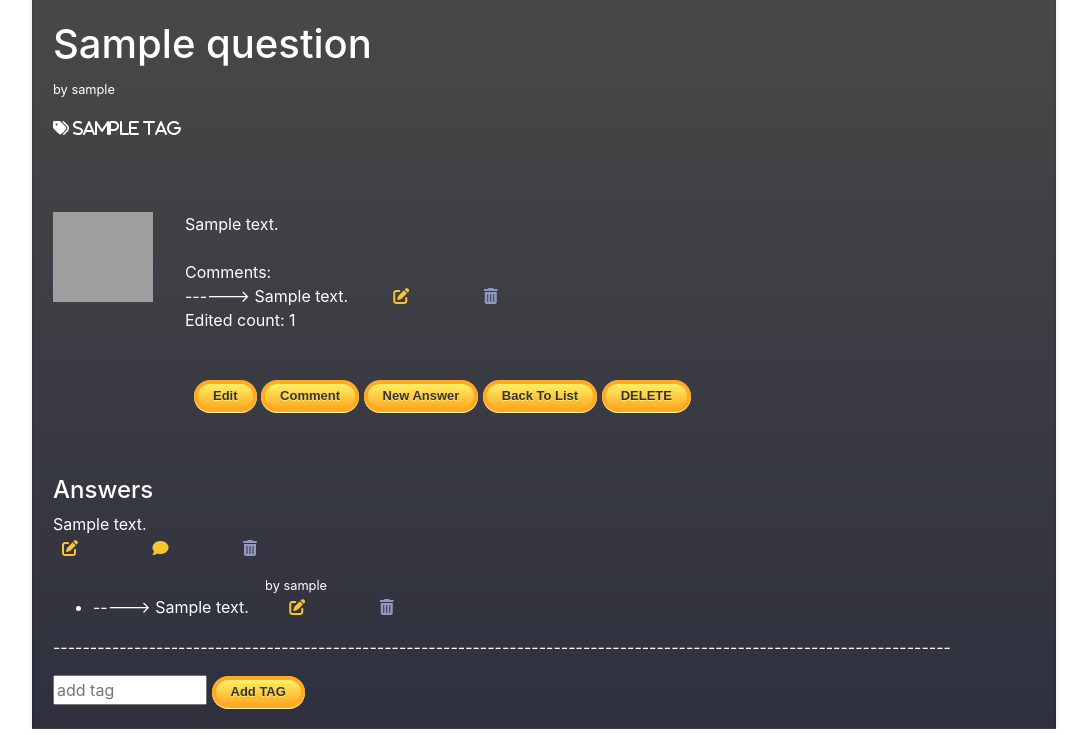
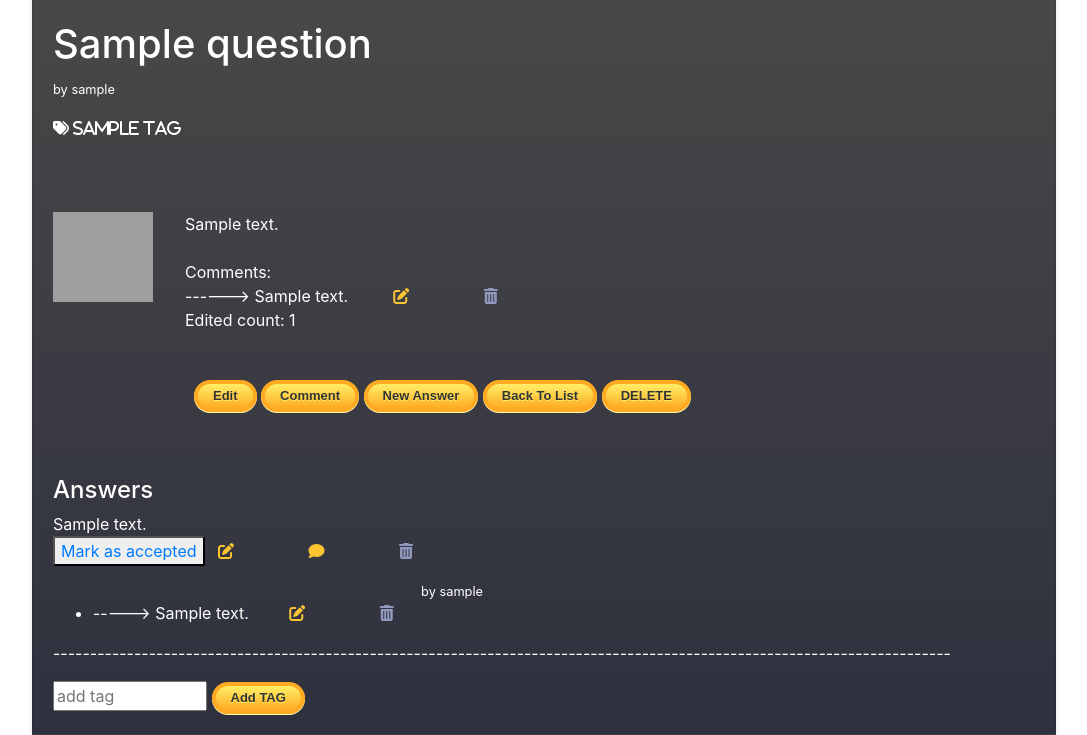
Before and after one commit to Conalau/AskMate, a Flask app: template templates/questions.html in a window 1280 px wide. Shown: the part 153-888 px from the top of the page, without its empty margins (96-1183 px from the left). Run offline with Flask 2, Linux system fonts and the light colour scheme; the visitor is signed in with stand-in values (Sample User, id 1); the template is opened without the code that fills it: most values are stand-ins (such as "Sample title", 1, 10 or a date in 2020); some libraries are stand-ins or nearby versions; grey boxes are pictures that could not be loaded.

Commit message:
Adjust marked answers for the forum

```diff
--- a/data_manager.py
+++ b/data_manager.py
@@ -193,7 +193,7 @@ def get_tags(cursor, question_id):
     cursor.execute("""
     SELECT tag.id,tag.name FROM tag
      INNER JOIN question_tag ON tag.id = question_tag.tag_id
-     WHERE question_id = %(question_id)s
+     WHERE question_tag.question_id = %(question_id)s
     """,
                    {'question_id': question_id})
     tags = cursor.fetchall()
--- a/server.py
+++ b/server.py
@@ -408,16 +408,16 @@ def route_user_activity(user_id):
                            answers_dict_list=answers_dict_list, comments_dict_list=comments_dict_list, user_details=user_details)
 
 
-@app.route('/mark-accepted/<answer_id>/<user_id>')
-def route_mark_accepted(answer_id, user_id):
+@app.route('/mark-accepted/<answer_id>/<question_id>')
+def route_mark_accepted(answer_id, question_id):
     data_manager.mark_answer_as_accepted(answer_id)
-    return redirect(url_for('route_user_activity', user_id=user_id))
+    return redirect(url_for('display_one_question', question_id=question_id))
 
 
-@app.route('/unmark/<answer_id>/<user_id>')
-def route_unmark_answer(answer_id, user_id):
+@app.route('/unmark/<answer_id>/<question_id>')
+def route_unmark_answer(answer_id, question_id):
     data_manager.unmark_accepted_answer(answer_id)
-    return redirect(url_for('route_user_activity', user_id=user_id))
+    return redirect(url_for('display_one_question', question_id=question_id))
 
 
 if __name__ == "__main__":
--- a/templates/questions.html
+++ b/templates/questions.html
@@ -67,6 +67,20 @@
 <div class ="answer">
     {% if answer['user_id'] == session['user_id'] %}
                 <p>{{answer['message']}}<br>
+
+                {% if answer['accepted'] %}
+                    <i class="fas fa-check-square"></i><br>
+                    <button>
+                        <a href="/unmark/{{ answer['id'] }}/{{ question_id }}">Unmark</a>
+                    </button>
+                {% else %}
+                    <button>
+                        <a href="/mark-accepted/{{ answer['id'] }}/{{ question_id }}">
+                            Mark as accepted
+                        </a>
+                    </button>
+                {% endif %}
+
                 <a href="/answer/ {{ answer.id }}/vote_up" type="submit">
                     <i class="fas fa-arrow-up upp" style="display: none"></i></a>
                 <a href="/answer/ {{ answer.id }}/vote_down" type="submit">
```
Also changed, not shown: templates/user_page.html (+3 -12 lines), 1 other file.
